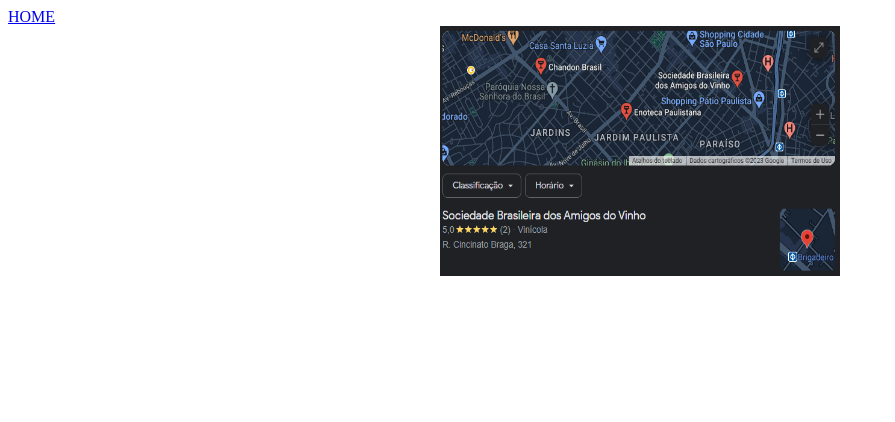
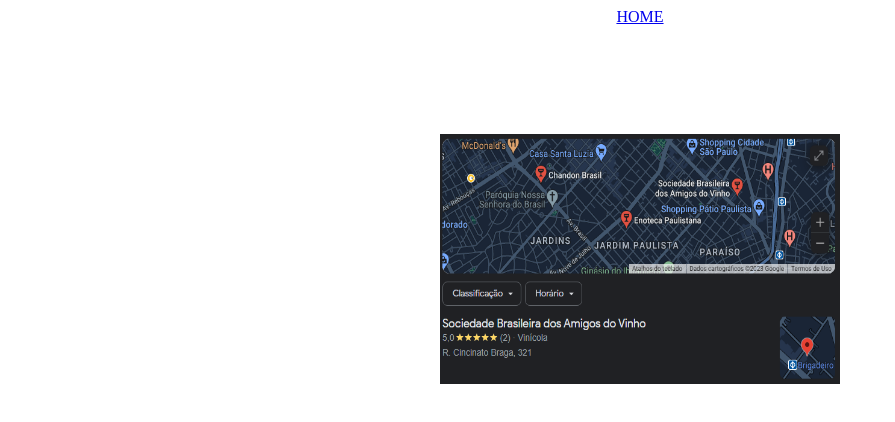
Before and after one commit to garcia2202/checkpoint-front, a plain HTML site: page SRC/pages/endereço.html in a window 1280 px wide. Shown: the whole page, without its empty margins (0-895 px from the left). Drawn offline with Linux system fonts and the light colour scheme.

Commit message:
Update endereço.html

```diff
--- a/SRC/pages/endereço.html
+++ b/SRC/pages/endereço.html
@@ -7,13 +7,17 @@
     <title>Endereço</title>
 </head>
 <body>
-    <header>
+    <header align="center">
         <a href="/index.html">HOME</a>
     </header>
+    <br>
+    <br>
+    <br>
+    <br>
+    <br>
+    <br>
     <main align="middle">
-        <center>
             <img src="../images/Localizacao.PNG" alt="imagem da localização" width="400" height="250">
-        </center>
     </main>
 </body>
 </html>
```
